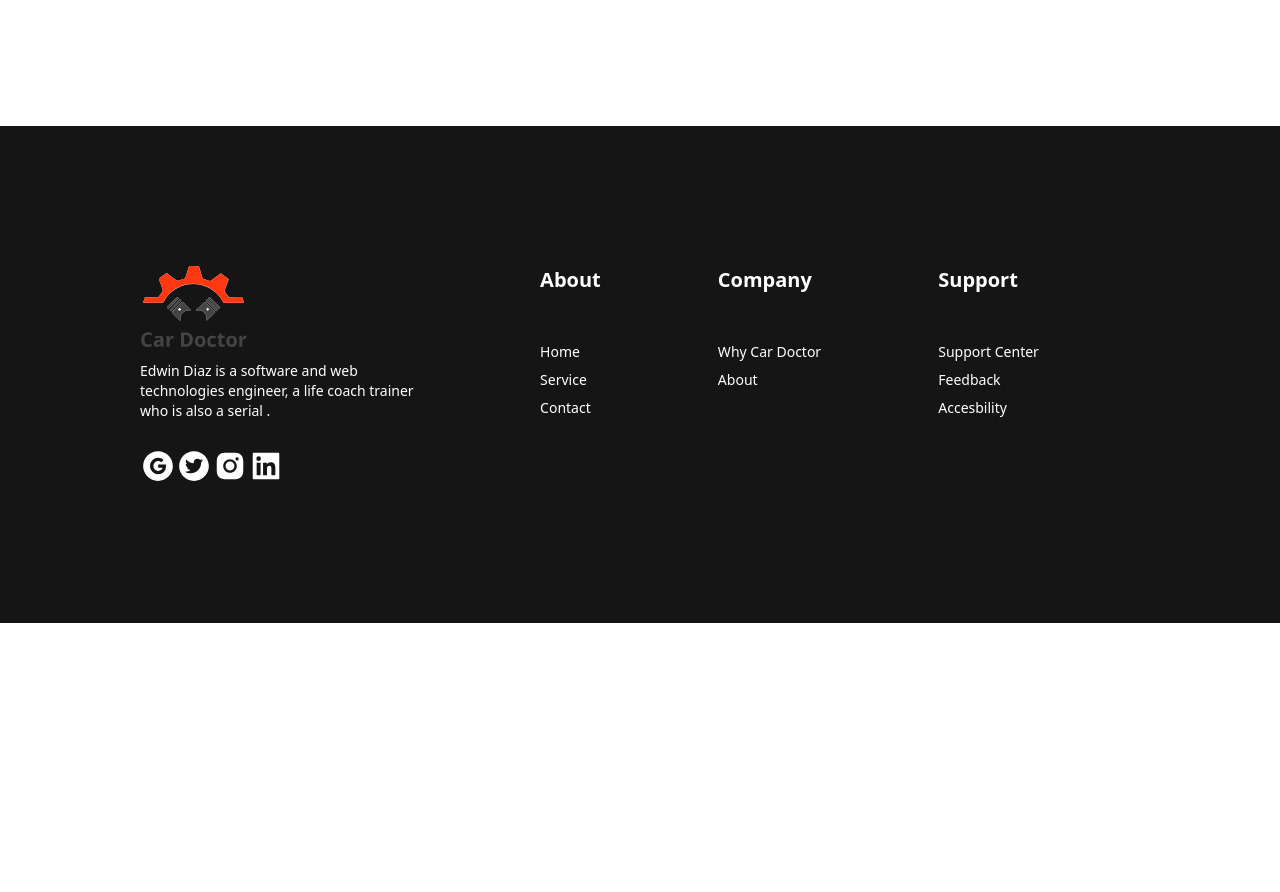
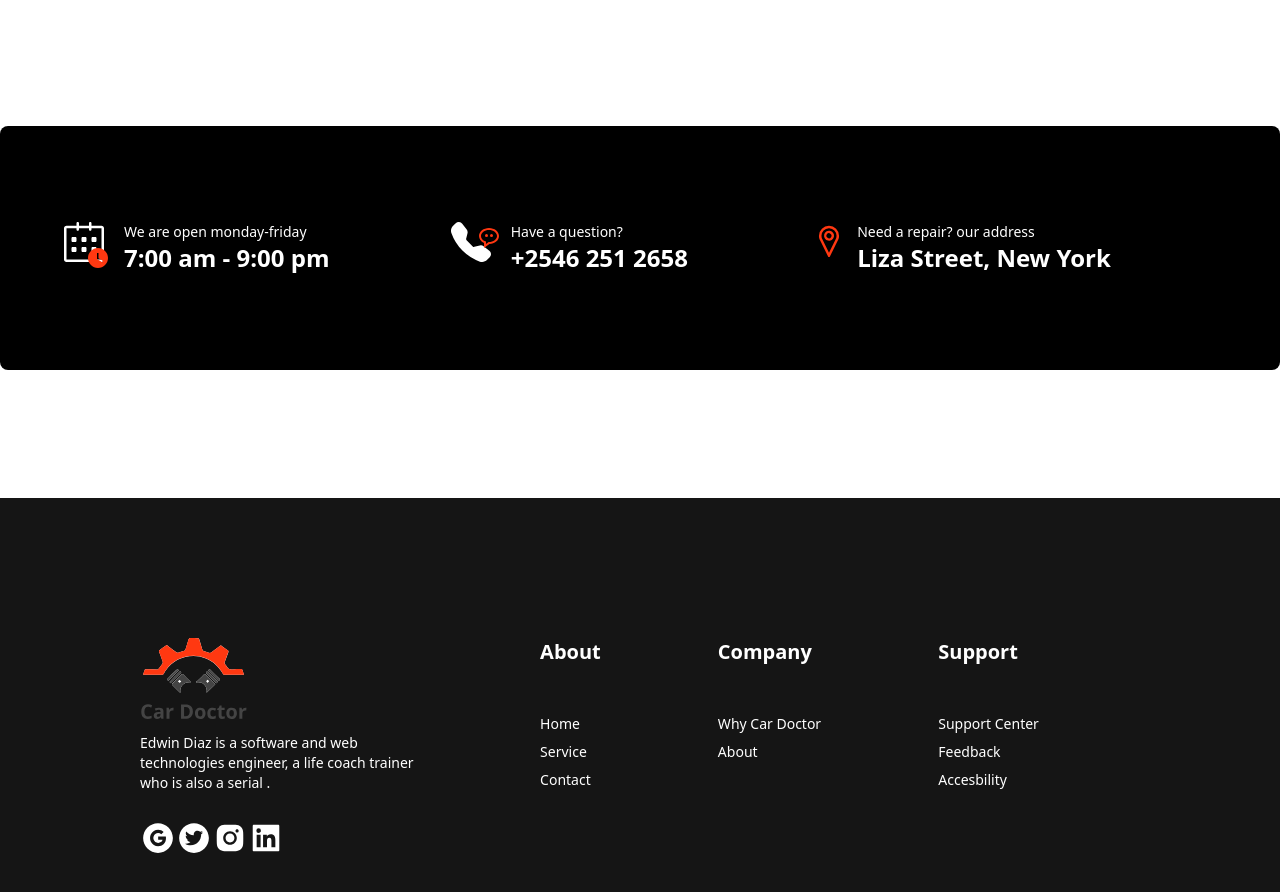
Before and after one commit to RittikSheikh/ginius-car, a React (Vite) app: page / in a window 1280 px wide. Shown: the part 2765-3657 px from the top of the page. Before the commit the page ends 3388 px from the top, so only its background shows below. Built offline with nearby package versions, Linux system fonts and the light colour scheme.

Commit message:
basic info done

```diff
--- /dev/null
+++ b/src/pages/Homes/BasicInfo/BasicInfo.jsx
@@ -0,0 +1,40 @@
+import { SlCalender } from 'react-icons/sl';
+import { MdWatchLater } from 'react-icons/md';
+import { BsFillTelephoneFill } from 'react-icons/bs';
+import { BiMessageRoundedDots } from "react-icons/bi";
+import { VscLocation } from "react-icons/vsc";
+const BasicInfo = () => {
+    return (
+        <div className="footer py-24 px-16 bg-black text-white rounded-lg my-32">
+            <div className='flex gap-5'>
+                <div className='relative'>
+                <SlCalender className='w-10 h-10'></SlCalender>
+                <MdWatchLater className='text-secondary w-7 h-6 absolute top-6 left-5'></MdWatchLater>
+                </div>
+                <div>
+                    <p className='semibold'>We are open monday-friday</p>
+                    <p className='font-bold text-2xl'>7:00 am - 9:00 pm</p>
+                </div>
+            </div>
+            <div className='flex gap-5'>
+                <div className='relative'>
+                <BsFillTelephoneFill className='w-10 h-10'></BsFillTelephoneFill>
+                <BiMessageRoundedDots className='text-secondary w-7 h-6 absolute top-1 left-6'></BiMessageRoundedDots>
+                </div>
+                <div>
+                    <p className='semibold'>Have a question?</p>
+                    <p className='font-bold text-2xl'>+2546 251 2658</p>
+                </div>
+            </div>
+            <div className='flex'>
+            <VscLocation className='text-secondary w-10 h-10'></VscLocation>
+            <div>
+                    <p className='semibold'>Need a repair? our address</p>
+                    <p className='font-bold text-2xl'>Liza Street, New York</p>
+                </div>
+            </div>
+        </div>
+    );
+};
+
+export default BasicInfo;
--- a/src/pages/Homes/Home/Home.jsx
+++ b/src/pages/Homes/Home/Home.jsx
@@ -2,6 +2,7 @@ import "./Home.css";
 import Carousel from '../Carousel/Carousel';
 import AboutUs from "../AboutUs/AboutUs";
 import Service from "../Service/Service";
+import BasicInfo from "../BasicInfo/BasicInfo";
 
 const Home = () => {
     return (
@@ -9,6 +10,7 @@ const Home = () => {
             <Carousel></Carousel>
             <AboutUs></AboutUs>
             <Service></Service>
+            <BasicInfo></BasicInfo>
         </div>
     );
 };
--- a/src/pages/Homes/Service/Service.jsx
+++ b/src/pages/Homes/Service/Service.jsx
@@ -22,7 +22,7 @@ const Service = () => {
             </div>
             <div className="grid grid-cols-1 md:grid-cols-2 lg:grid-cols-3 gap-5">
                     {
-                        serviceCards.map(card => <ServiceCard key={card.id} data={card}></ServiceCard>)
+                        serviceCards.map(card => <ServiceCard key={card._id} data={card}></ServiceCard>)
                     }
             </div>
             <div className="text-center">
--- a/src/pages/Homes/Service/ServiceCard.jsx
+++ b/src/pages/Homes/Service/ServiceCard.jsx
@@ -1,7 +1,6 @@
 import React from 'react';
 import { AiOutlineArrowRight } from 'react-icons/ai';
 const ServiceCard = ({data}) => {
-    console.log(data)
     const {img, price,description, title, _id} = data;
     return (
         <div className="card card-compact w-96 bg-base-100 shadow-xl border-2 border-[#E8E8E8] ">
```
